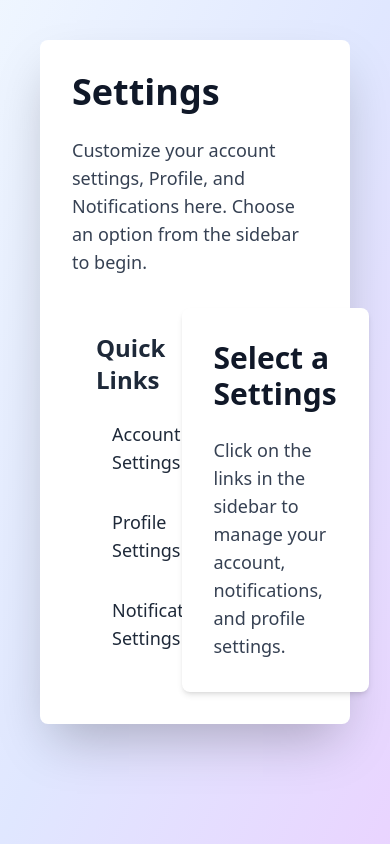
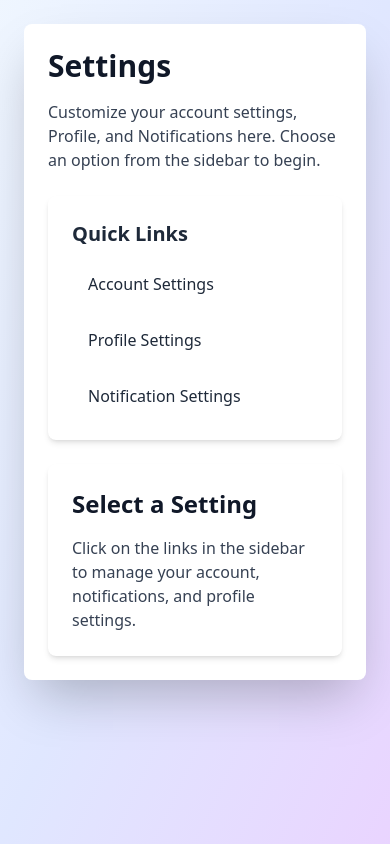
Before and after one commit to dennis-sabu/dashboardapp, a Next.js app: page /dashboard/settings in a window 390 px wide. Built offline with nearby package versions, Linux system fonts and the light colour scheme.

Commit message:
Refactor Settings page layout for improved responsiveness and user experience

```diff
--- a/src/app/dashboard/settings/page.tsx
+++ b/src/app/dashboard/settings/page.tsx
@@ -2,42 +2,56 @@ import Link from 'next/link';
 
 const Settings = () => {
   return (
-    <div className="min-h-screen bg-gradient-to-br from-blue-50 via-indigo-100 to-purple-200 p-10">
-      <div className="max-w-7xl mx-auto bg-white rounded-lg shadow-2xl p-8">
-        <h1 className="text-4xl font-extrabold text-gray-900 mb-6">Settings</h1>
-        <p className="text-lg text-gray-700 mb-8 max-w-2xl">
+    <div className="min-h-screen bg-gradient-to-br from-blue-50 via-indigo-100 to-purple-200 p-6 sm:p-10">
+      <div className="max-w-7xl mx-auto bg-white rounded-lg shadow-2xl p-6 sm:p-8">
+        <h1 className="text-3xl sm:text-4xl font-extrabold text-gray-900 mb-4 sm:mb-6">Settings</h1>
+        <p className="text-base sm:text-lg text-gray-700 mb-6 sm:mb-8 max-w-2xl">
           Customize your account settings, Profile, and Notifications here.
           Choose an option from the sidebar to begin.
         </p>
-        <div className="flex space-x-12">
-          <div className="w-1/4 bg-white rounded-lg p-6 space-y-6">
-            <h2 className="text-2xl font-semibold text-gray-800 mb-4">
+        <div className="flex flex-col sm:flex-row space-y-6 sm:space-y-0 sm:space-x-12">
+          {/* Sidebar */}
+          <div className="w-full sm:w-1/4 bg-white rounded-lg p-6 space-y-6 shadow-md">
+            <h2 className="text-xl sm:text-2xl font-semibold text-gray-800 mb-4">
               Quick Links
             </h2>
             <ul className="space-y-4">
               <li>
-                <Link href="/dashboard/settings/account" className="flex item-center text-lg text-gray-800 hover:text-indigo-600 transition-colors py-2 px-4 rounded-md hover:bg-indigo-100">
+                <Link
+                  href="/dashboard/settings/account"
+                  className="flex items-center text-base sm:text-lg text-gray-800 hover:text-indigo-600 transition-colors py-2 px-4 rounded-md hover:bg-indigo-100"
+                >
                   Account Settings
                 </Link>
               </li>
               <li>
-                <Link href="/dashboard/settings/profile" className="flex item-center text-lg text-gray-800 hover:text-green-600 transition-colors py-2 px-4 rounded-md hover:bg-green-100">
+                <Link
+                  href="/dashboard/settings/profile"
+                  className="flex items-center text-base sm:text-lg text-gray-800 hover:text-green-600 transition-colors py-2 px-4 rounded-md hover:bg-green-100"
+                >
                   Profile Settings
                 </Link>
               </li>
               <li>
-                <Link href="/dashboard/settings/notifications" className="flex item-center text-lg text-gray-800 hover:text-yellow-600 transition-colors py-2 px-4 rounded-md hover:bg-yellow-100">
+                <Link
+                  href="/dashboard/settings/notifications"
+                  className="flex items-center text-base sm:text-lg text-gray-800 hover:text-yellow-600 transition-colors py-2 px-4 rounded-md hover:bg-yellow-100"
+                >
                   Notification Settings
                 </Link>
               </li>
             </ul>
           </div>
-          <div className="flex-1 bg-white rounded-lg  shadow-md p-8">
-            <h2 className='text-3xl font-semibold text-gray-900 mb-6'>Select a Settings</h2>
-            <p className="text-lg text-gray-700 max-w-3xl">
+
+          {/* Main Content */}
+          <div className="flex-1 bg-white rounded-lg shadow-md p-6 sm:p-8">
+            <h2 className="text-2xl sm:text-3xl font-semibold text-gray-900 mb-4 sm:mb-6">
+              Select a Setting
+            </h2>
+            <p className="text-base sm:text-lg text-gray-700 max-w-3xl">
               Click on the links in the sidebar to manage your account, notifications, and profile settings.
             </p>
-            </div>
+          </div>
         </div>
       </div>
     </div>
```
